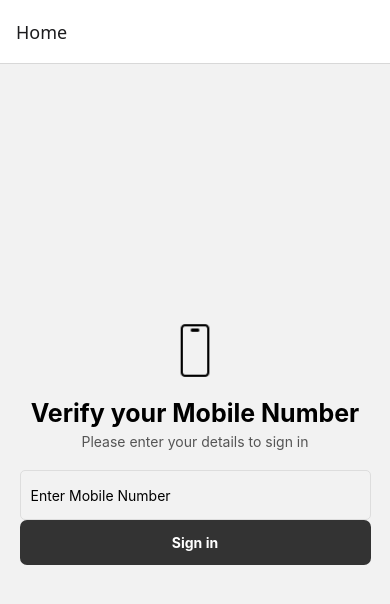
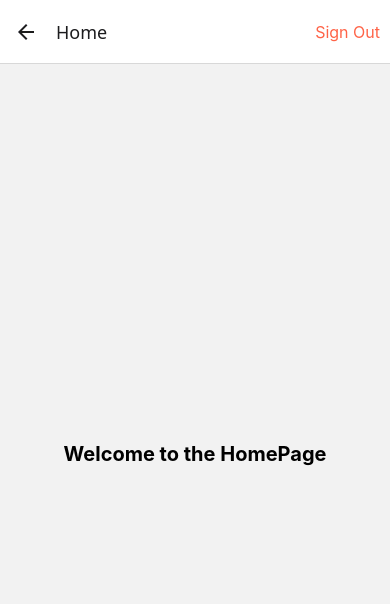
Before and after one commit to dilshan-pm/Demo_project, a React Native app: screen /Home in a window 390 px wide. Shown: the top 604 px of the page. Built offline with nearby package versions, Linux system fonts and the light colour scheme.

Commit message:
Created Third Page and Setup Navigation

```diff
--- a/App.js
+++ b/App.js
@@ -1,9 +1,10 @@
 import { StatusBar } from 'expo-status-bar';
-import { StyleSheet, Text, View, SafeAreaView, Button} from 'react-native';
+import { StyleSheet, Text, View, SafeAreaView, TouchableOpacity, Button} from 'react-native';
 import WelcomeScreen from './app/screens/WelcomeScreen';
 import OtpPage from './app/screens/OtpPage';
 import { NavigationContainer } from '@react-navigation/native';
 import { createStackNavigator } from '@react-navigation/stack';
+import HomePage from './app/screens/HomePage';
 
 
 const Stack = createStackNavigator();
@@ -11,13 +12,35 @@ const Stack = createStackNavigator();
 const App = () => {
   return (
 
-  <NavigationContainer>
+ <NavigationContainer>
         <Stack.Navigator>
-          <Stack.Screen name="Home" component={WelcomeScreen} />
+          <Stack.Screen name="Login" component={WelcomeScreen} />
           <Stack.Screen name="OTP" component={OtpPage} />
+          <Stack.Screen name="Home" component={HomePage} options={({ navigation}) => ({
+            headerRight: () => (
+              <TouchableOpacity
+                  style={styles.signOutButton}
+                  onPress={() => navigation.replace('Login')}
+              >
+                  <Text style={styles.signOutText}>Sign Out</Text>
+              </TouchableOpacity>
+          ),
+      })}
+  />
         </Stack.Navigator>
       </NavigationContainer>
     );
 };
+const styles = StyleSheet.create({
+
+  signOutButton: {
+      marginRight: 10,
+      },
+  signOutText: {
+      color: 'tomato',
+      fontSize: 16,
+
+  },
+});
 
 export default App;
--- /dev/null
+++ b/app/screens/HomePage.js
@@ -0,0 +1,26 @@
+import React from 'react';
+import { View, Text, TouchableOpacity, StyleSheet } from 'react-native';
+
+function HomePage({ navigation }) {
+    const handleSignOut = () => {
+        navigation.replace('Login');
+    };
+
+    return (
+        <View style={styles.container}>
+            <Text style={styles.text}>Welcome to the HomePage</Text>
+        </View>
+    );
+}
+const styles = StyleSheet.create({
+    container: {
+        flex: 1,
+        justifyContent: 'center',
+        alignItems: 'center',
+    },
+    text: {
+        fontSize: 20,
+        fontWeight: 'bold',
+    },
+});
+export default HomePage;
--- a/app/screens/OtpPage.js
+++ b/app/screens/OtpPage.js
@@ -1,5 +1,5 @@
 import React from 'react';
-import { View, ImageBackground, Text, StyleSheet, TextInput,TouchableOpacity } from 'react-native';
+import { View, ImageBackground, Platform, Text, StyleSheet, TextInput,TouchableOpacity } from 'react-native';
 
 function OtpPage({navigation}) {
     return (
@@ -18,10 +18,11 @@ function OtpPage({navigation}) {
 
         <TouchableOpacity
         style={styles.Button}
-        onPress={() => navigation.goBack()}>
+        onPress={() => navigation.replace('Login')}>
             <Text style={styles.backButton}>Go Back</Text>
             </TouchableOpacity>
-        <TouchableOpacity style={styles.verifyButton}>
+        <TouchableOpacity style={styles.verifyButton}
+        onPress={() => navigation.replace('Home')}>
             <Text style={styles.verifyText}>Verify</Text>
             </TouchableOpacity>
         </View>
@@ -62,7 +63,7 @@ const styles = StyleSheet.create({
       ButtonContainer: {
         flexDirection: 'row',
         justifyContent: 'center',
-        padding: 20,
+        padding: 25,
       },
 
     backButton: {
@@ -70,7 +71,7 @@ const styles = StyleSheet.create({
         color: '#444',
       },
       Button: {
-        width: '40%',
+
         height: 45,
         borderRadius: 5,
         borderColor: '#ddd',
@@ -78,18 +79,18 @@ const styles = StyleSheet.create({
         backgroundColor: '#fff',
         justifyContent: 'center',
         alignItems: 'center',
-        top: 5,
+
         right: 3,
-        opacity: "0"
+        width: Platform.OS === 'ios'? '50%' : '250%',
       },
       verifyButton: {
-        width: '40%',
+        width: Platform.OS === 'ios'? '50%' : '250%',
         height: 45,
         backgroundColor: '#333',
         justifyContent: 'center',
         alignItems: 'center',
         borderRadius: 5,
-        top: 5,
+
         left: 3
     },
       verifyText: {
--- a/app/screens/WelcomeScreen.js
+++ b/app/screens/WelcomeScreen.js
@@ -23,7 +23,7 @@ function WelcomeScreen({navigation}) {
                 />
             <TouchableOpacity
             style={styles.Button}
-            onPress={() => navigation.navigate('OTP')}
+            onPress={() => navigation.replace('OTP')}
             >
                     <Text style={styles.signInText}>Sign in</Text>
                   </TouchableOpacity>
```
